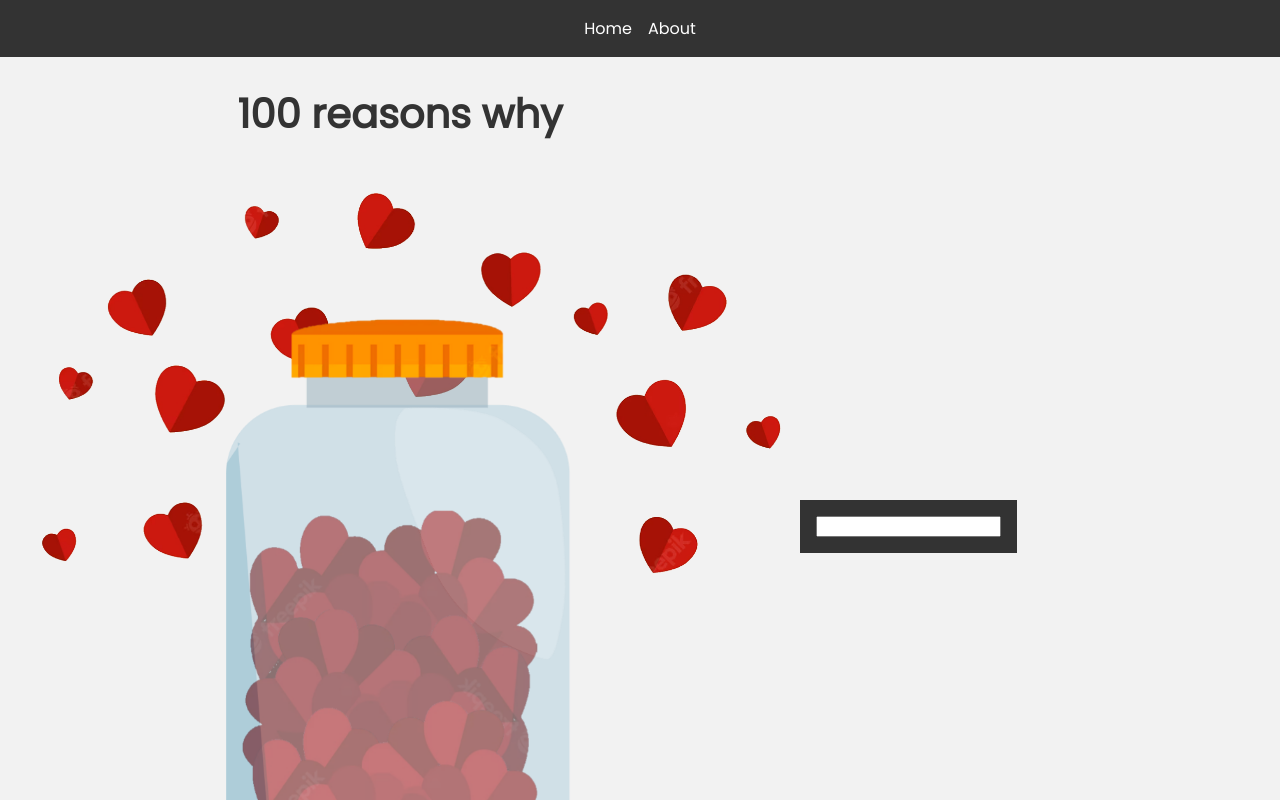
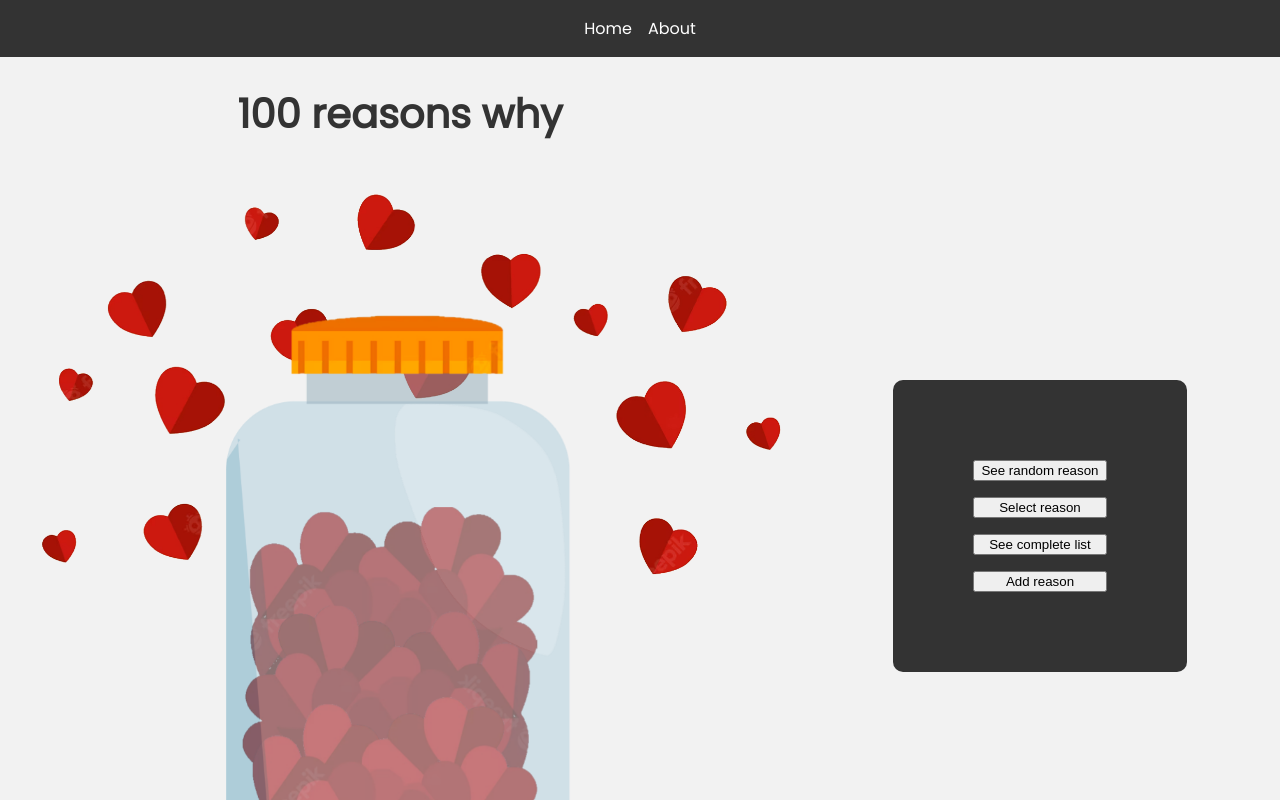
Before and after one commit to matheus-foscarinid/100-reasons-why, a Vue app: page / in a window 1280 px wide. Shown: the top 800 px of the page. Built offline with nearby package versions, Linux system fonts and the light colour scheme.

Commit message:
feat(ReasonsMenu): adding button to open reasons

```diff
--- a/src/components/ReasonsMenu.vue
+++ b/src/components/ReasonsMenu.vue
@@ -1,6 +1,20 @@
 <template>
   <div class="container">
-    <input type="text">
+    <button class="base-btn">
+      See random reason
+    </button>
+
+    <button class="base-btn">
+      Select reason
+    </button>
+
+    <button class="base-btn">
+      See complete list
+    </button>
+
+    <button class="base-btn">
+      Add reason
+    </button>
   </div>
 </template>
 
@@ -15,6 +29,12 @@
     align-items: center;
     justify-content: center;
     background: #333;
-    padding: 1rem;
+    padding: 5rem;
+    border-radius: 10px;
+    gap: 1rem;
+  }
+
+  .base-btn {
+    width: 100%;
   }
 </style>
--- a/src/views/HomeView.vue
+++ b/src/views/HomeView.vue
@@ -31,7 +31,9 @@
 }
 
 .reasons-container {
+  margin: 5rem;
   display: flex;
+  flex: 1;
   flex-direction: column;
   align-items: center;
   justify-content: center;
```
